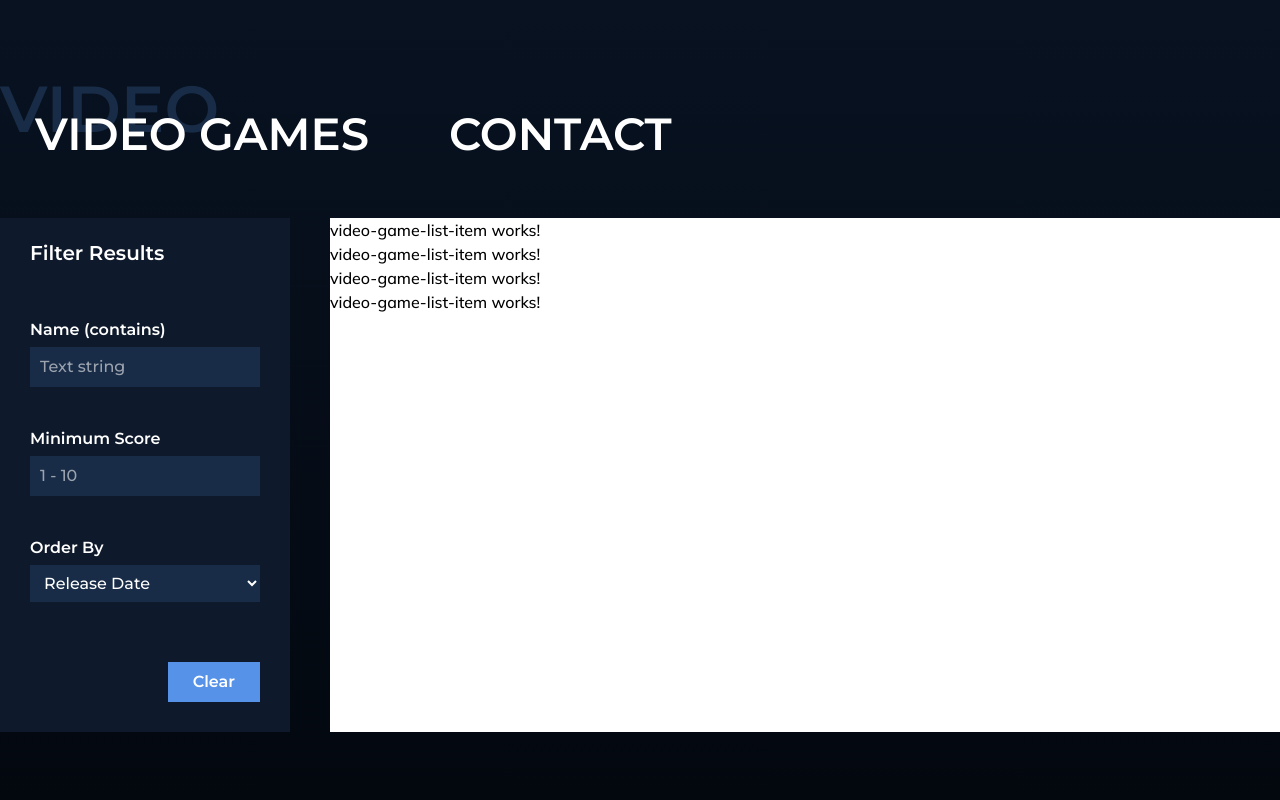
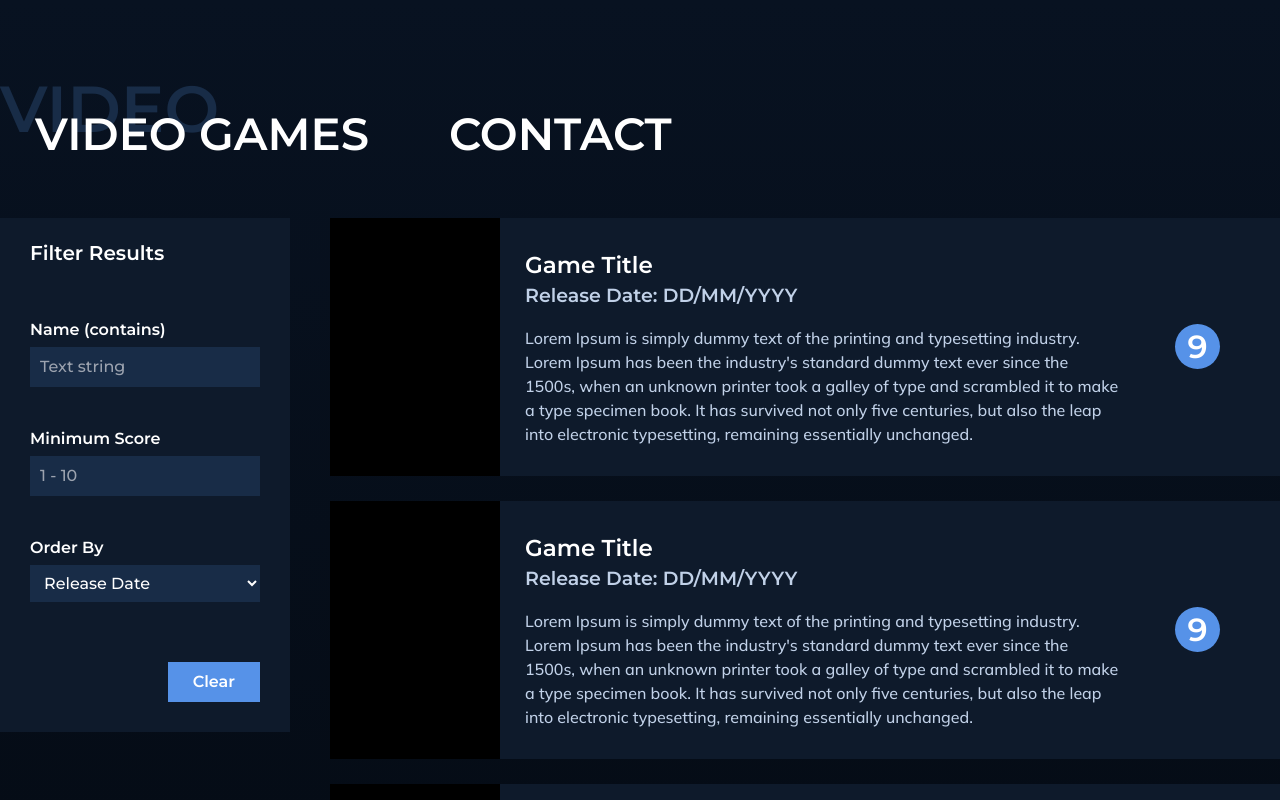
Before and after one commit to webcat12345/connect-now-test, an Angular app: page / in a window 1280 px wide. Shown: the top 800 px of the page. Built offline with nearby package versions, Linux system fonts and the light colour scheme.

Commit message:
feat: video game list component implementation

```diff
--- a/src/app/pages/video-games/video-game-list-item/video-game-list-item.component.html
+++ b/src/app/pages/video-games/video-game-list-item/video-game-list-item.component.html
@@ -1 +1,20 @@
-<p>video-game-list-item works!</p>
+<div class="flex mb-25">
+  <div class="bg-black min-w-170 min-h-170"></div>
+  <div class="bg-thick flex items-center">
+    <div class="px-25 py-30">
+      <h5 class="text-white font-medium text-23">Game Title</h5>
+      <h6 class="text-primary font-medium text-19 mb-15">Release Date: DD/MM/YYYY</h6>
+      <p class="text-primary">
+        Lorem Ipsum is simply dummy text of the printing and typesetting industry. Lorem Ipsum has been the industry's
+        standard dummy text ever since the 1500s, when an unknown printer took a galley of type and scrambled it to make
+        a type specimen book. It has survived not only five centuries, but also the leap into electronic typesetting,
+        remaining essentially unchanged.
+      </p>
+    </div>
+    <div class="pr-60 px-30">
+      <div class="bg-secondary rounded-full text-white text-32 font-medium w-45 h-45 flex items-center justify-center">
+        <span>9</span>
+      </div>
+    </div>
+  </div>
+</div>
--- a/src/app/pages/video-games/video-games.component.html
+++ b/src/app/pages/video-games/video-games.component.html
@@ -3,7 +3,7 @@
     <div class="col-span-2">
       <app-filter></app-filter>
     </div>
-    <div class="col-span-6 bg-white">
+    <div class="col-span-6">
       <app-video-game-list-item></app-video-game-list-item>
       <app-video-game-list-item></app-video-game-list-item>
       <app-video-game-list-item></app-video-game-list-item>
```
